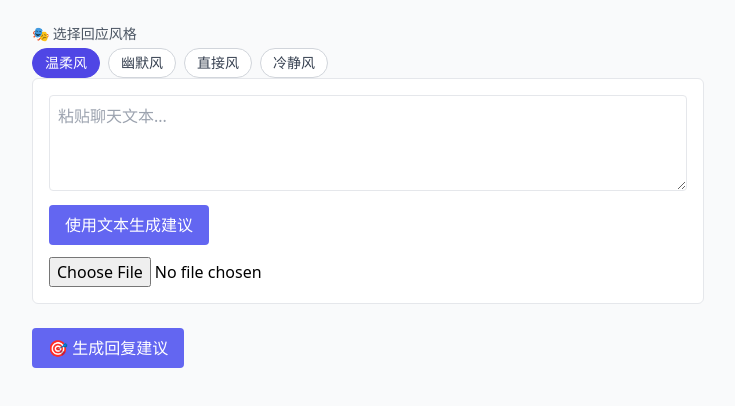
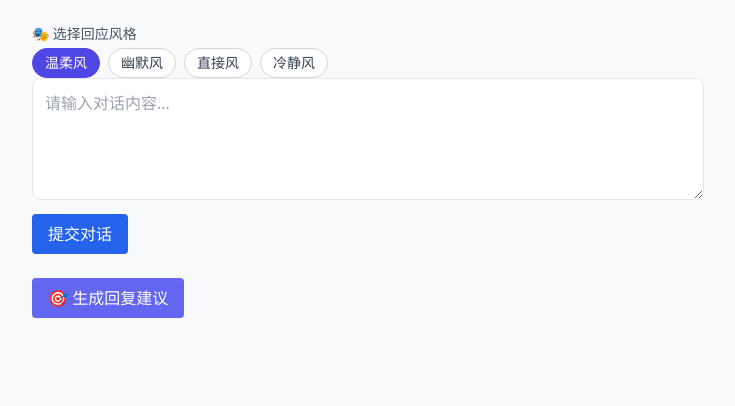
Before and after one commit to cocorui2021/agentforge-eqtalk, a React (Vite) app in the folder eqtalk-frontend/: page / in a window 1280 px wide. Shown: the top 406 px of the page, without its empty margins (272-1007 px from the left). Built offline with nearby package versions, Linux system fonts and the light colour scheme.

Commit message:
Update ChatContextUploader.tsx

```diff
--- a/eqtalk-frontend/src/components/ChatContextUploader.tsx
+++ b/eqtalk-frontend/src/components/ChatContextUploader.tsx
@@ -1,42 +1,31 @@
-
 import React, { useState } from "react";
 
-const ChatContextUploader = ({ onSubmit }) => {
-  const [text, setText] = useState("");
-  const [imagePreview, setImagePreview] = useState(null);
+const ChatContextUploader = ({ defaultText, onSubmit }) => {
+  const [inputText, setInputText] = useState(defaultText);
 
-  const handleTextSubmit = () => {
-    if (text.trim()) {
-      onSubmit({ type: "text", content: text });
-      setText("");
-    }
+  const handleChange = (e) => {
+    setInputText(e.target.value);
   };
 
-  const handleImageChange = (e) => {
-    const file = e.target.files[0];
-    if (file) {
-      setImagePreview(URL.createObjectURL(file));
-      onSubmit({ type: "image", content: file });
-    }
+  const handleSubmit = () => {
+    onSubmit({ type: "text", content: inputText });
   };
 
   return (
-    <div className="border p-4 bg-white rounded-md mb-4">
+    <div className="mb-4">
       <textarea
-        value={text}
-        onChange={(e) => setText(e.target.value)}
-        placeholder="粘贴聊天文本..."
-        className="w-full p-2 h-24 border rounded mb-2"
-      />
-      <button onClick={handleTextSubmit} className="bg-primary text-white py-2 px-4 rounded">
-        使用文本生成建议
+        className="w-full p-3 border rounded-lg"
+        rows={4}
+        value={inputText}
+        onChange={handleChange}
+        placeholder="请输入对话内容..."
+      ></textarea>
+      <button
+        onClick={handleSubmit}
+        className="mt-2 px-4 py-2 bg-blue-600 text-white rounded"
+      >
+        提交对话
       </button>
-      <div className="mt-3">
-        <input type="file" accept="image/*" onChange={handleImageChange} />
-        {imagePreview && (
-          <img src={imagePreview} alt="预览" className="w-full mt-2 rounded border max-h-60 object-contain" />
-        )}
-      </div>
     </div>
   );
 };
```
